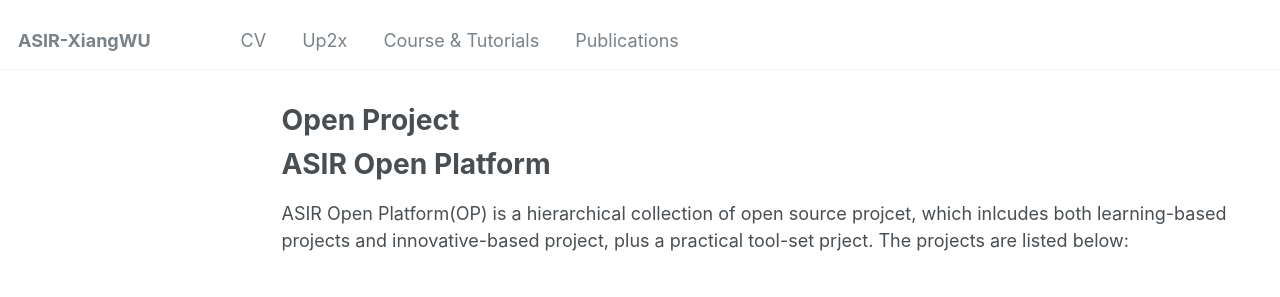
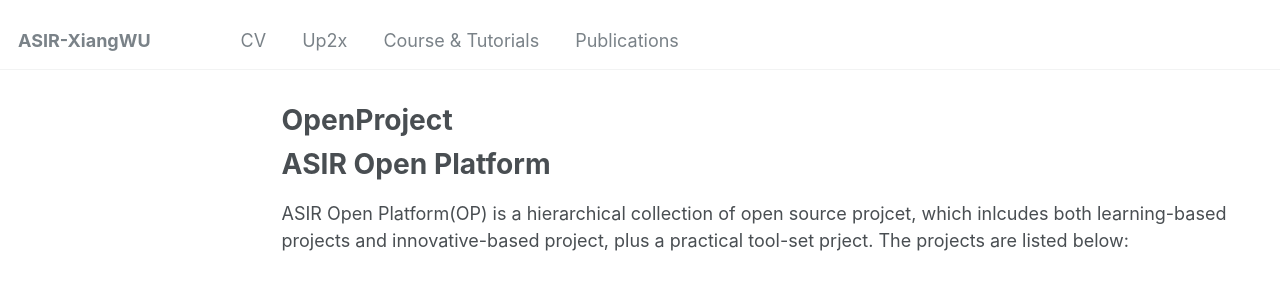
Before and after one commit to xiangwu/xiangwu.github.io, a Jekyll site: the page built from _pages/openproject.md, in a window 1280 px wide and 1119 px high. Shown: the top 297 px of the window. Built offline with Jekyll 4.4.1, drawn with Linux system fonts in a browser that asks for light colours.

Commit message:
Update and rename up2x.md to openproject.md

```diff
--- a/_pages/up2x.md
+++ b/_pages/openproject.md
@@ -1,6 +1,6 @@
 ---
 layout: archive
-title: "Open Project"
+title: "OpenProject"
 permalink: /op/
 author_profile: false
 redirect_from:
```
